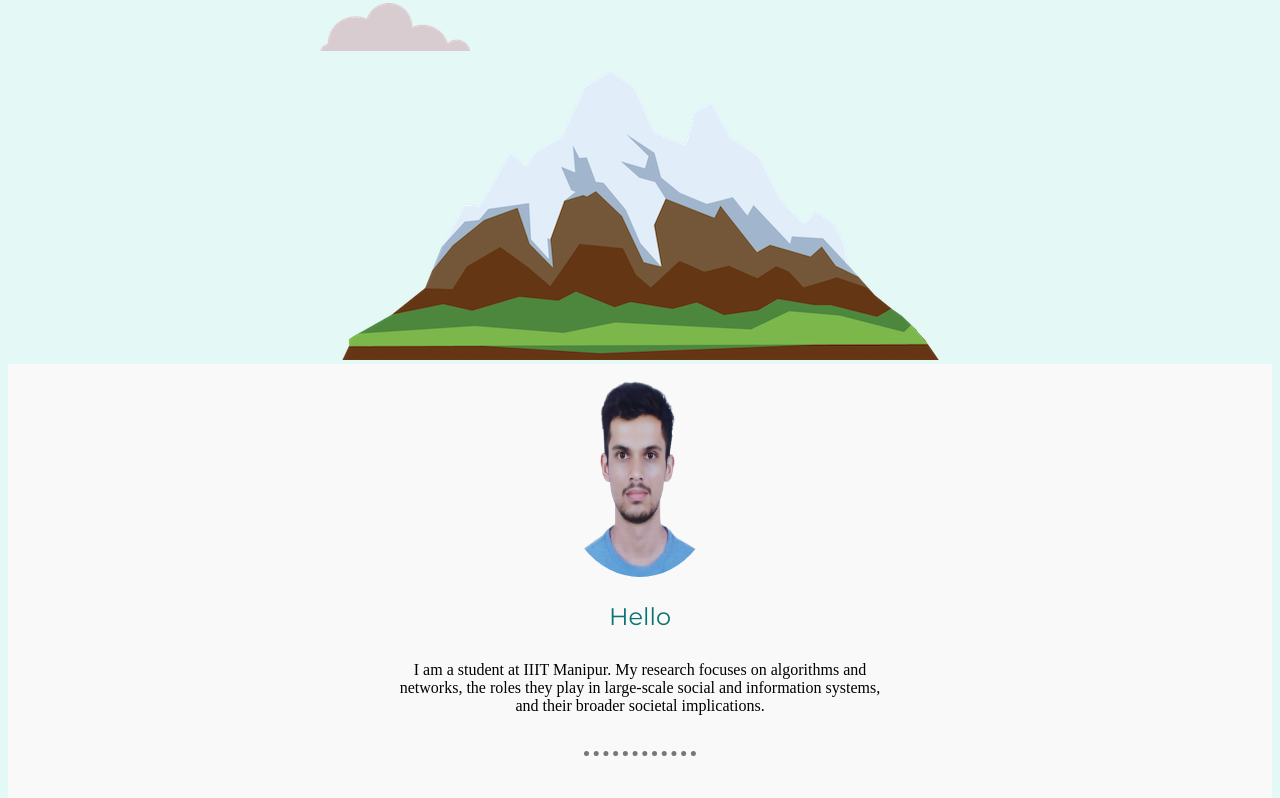
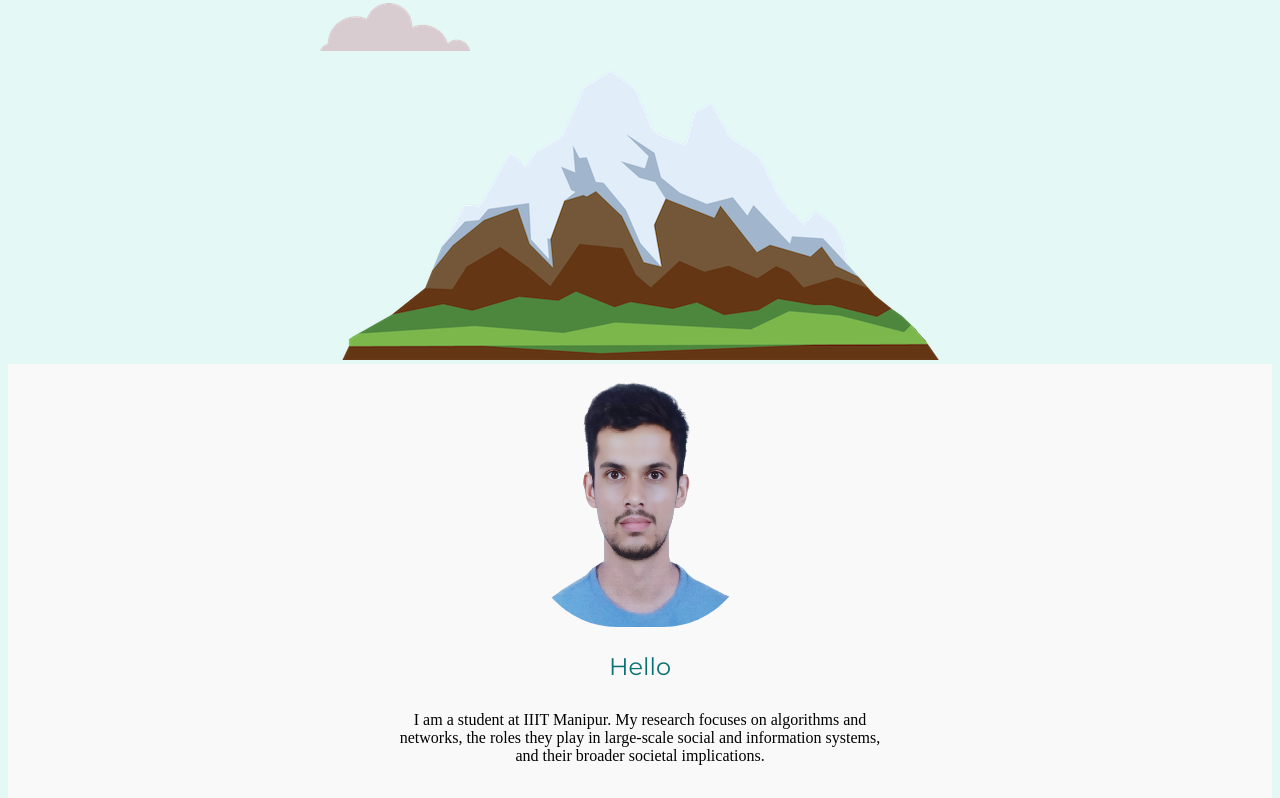
Before and after one commit to chhavi-rana/PersonalSite, a plain HTML site: page index.html in a window 1280 px wide. Shown: the part 413-1211 px from the top of the page. Drawn offline with Linux system fonts and the light colour scheme.

Commit message:
Update styles.css

```diff
--- a/css/styles.css
+++ b/css/styles.css
@@ -80,9 +80,9 @@ a:hover{
 
 .pic{
 
-    height: 200px;
-    width: 160px;
-    border-radius: 90%;
+    height: 250px;
+    width: 230px;
+    border-radius: 40%;
     border: solid 1px rgba(51, 7, 244, 0);
 }
 
```
